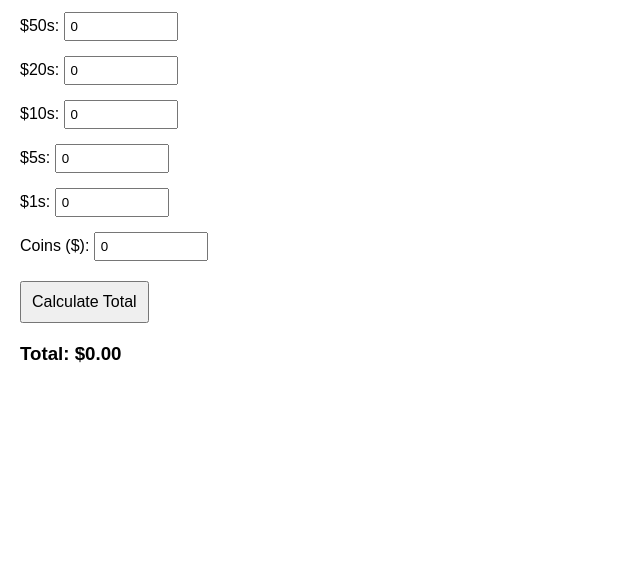
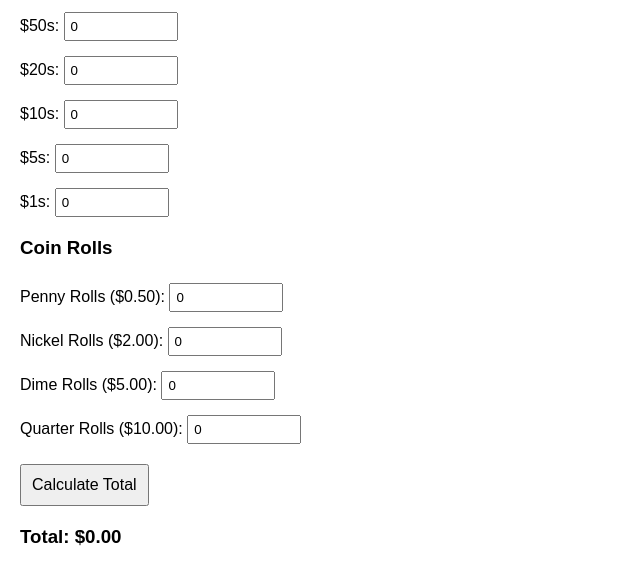
Before and after one commit to SwellSwanson/safe-count-app, a plain HTML site: page index.html in a window 1280 px wide. Both pictures are taken after a click on the button "Calculate Total". Shown: the part 105-686 px from the top of the page, without its empty margins (0-640 px from the left). Drawn offline with Linux system fonts and the light colour scheme.

Commit message:
Update index.html
Add rolls of coinage

```diff
--- a/index.html
+++ b/index.html
@@ -20,7 +20,12 @@
   <label>$10s: <input type="number" id="tens" value="0"></label>
   <label>$5s: <input type="number" id="fives" value="0"></label>
   <label>$1s: <input type="number" id="ones" value="0"></label>
-  <label>Coins ($): <input type="number" id="coins" step="0.01" value="0"></label>
+
+  <h3>Coin Rolls</h3>
+  <label>Penny Rolls ($0.50): <input type="number" id="pennies" value="0"></label>
+  <label>Nickel Rolls ($2.00): <input type="number" id="nickels" value="0"></label>
+  <label>Dime Rolls ($5.00): <input type="number" id="dimes" value="0"></label>
+  <label>Quarter Rolls ($10.00): <input type="number" id="quarters" value="0"></label>
 
   <button onclick="calculate()">Calculate Total</button>
 
@@ -35,7 +40,10 @@
         (document.getElementById('tens').valueAsNumber || 0) * 10 +
         (document.getElementById('fives').valueAsNumber || 0) * 5 +
         (document.getElementById('ones').valueAsNumber || 0) * 1 +
-        (document.getElementById('coins').valueAsNumber || 0);
+        (document.getElementById('pennies').valueAsNumber || 0) * 0.50 +
+        (document.getElementById('nickels').valueAsNumber || 0) * 2.00 +
+        (document.getElementById('dimes').valueAsNumber || 0) * 5.00 +
+        (document.getElementById('quarters').valueAsNumber || 0) * 10.00;
 
       document.getElementById('total').textContent =
         "Total: $" + total.toFixed(2);
```
